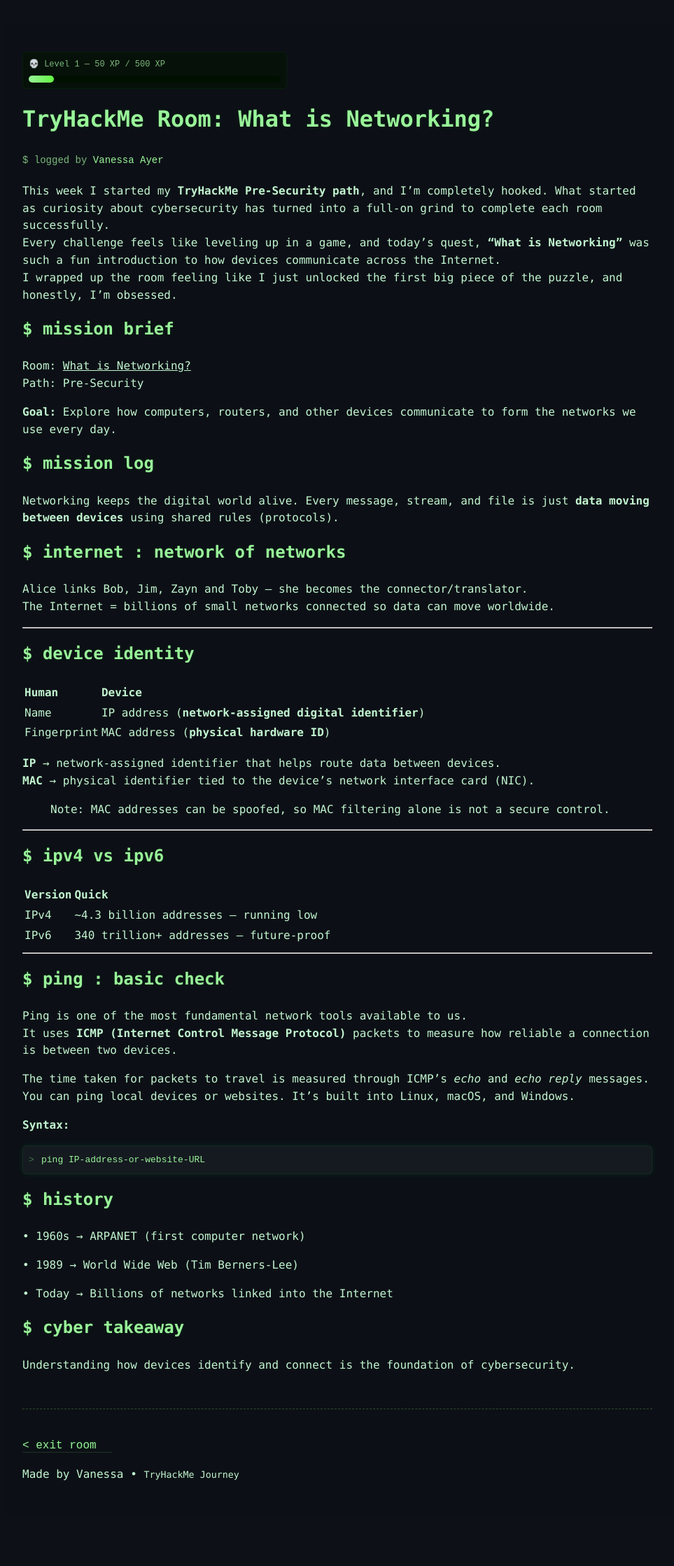
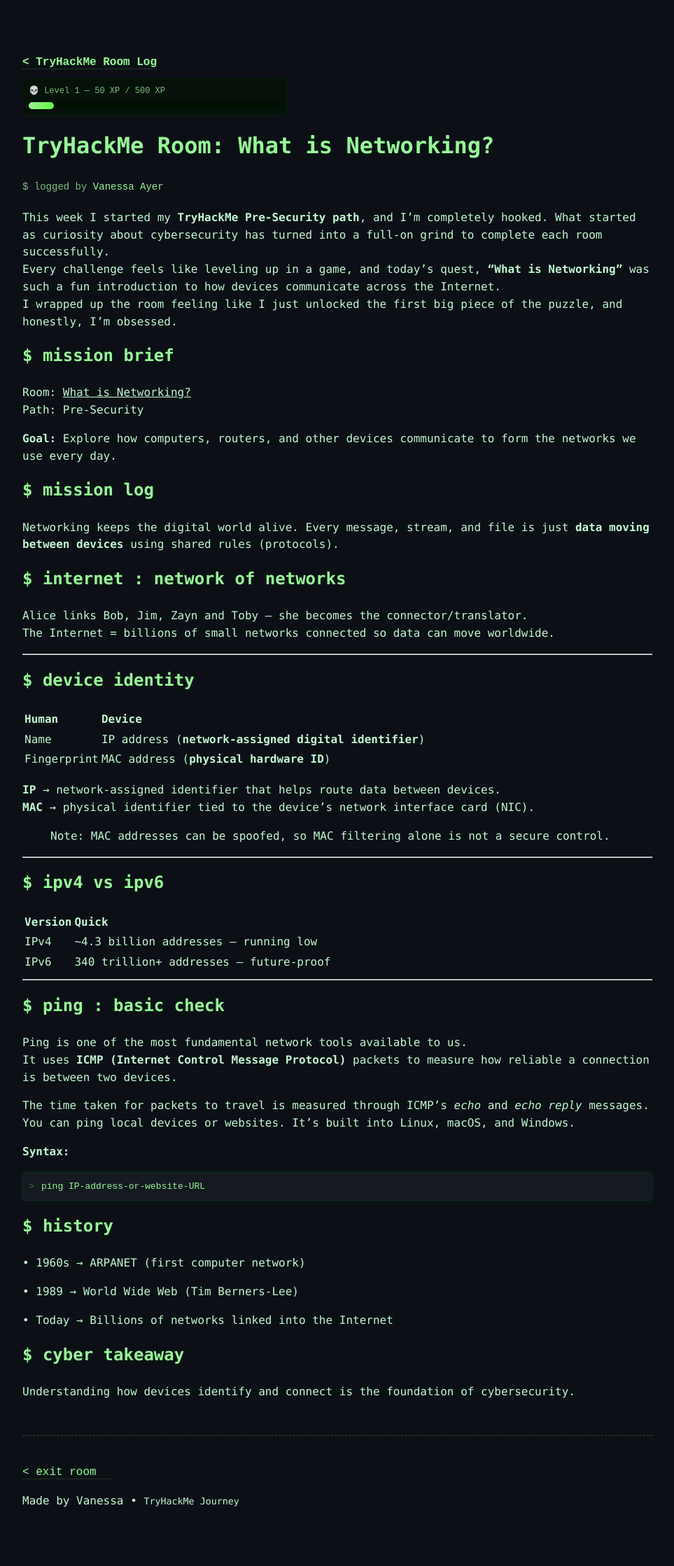
Before and after one commit to vanessa-ayer/tryhackme-log, a Jekyll site: the page built from _posts/2025-10-12-what-is-networking.md, in a window 1280 px wide. Shown: the whole page at 70% size, without its empty margins (32-995 px from the left). Built offline with Jekyll 4.4.1, drawn with Linux system fonts in a browser that asks for light colours; before the commit the page ends 2200 px from its top, so only the background shows below that.

Commit message:
layout / add TryHackMe Room Log home link above xp bar on post pages

```diff
--- a/_layouts/post.html
+++ b/_layouts/post.html
@@ -11,8 +11,17 @@
 	</head>
 	<body>
 		<div class="site">
-			<!-- XP bar only (no site title/description) -->
-			<header class="site-header">{% include xpbar.html %}</header>
+			<header class="site-header post-top">
+				<h2 class="home-link">
+					<a
+						href="{{ site.baseurl }}/"
+						aria-label="Return to TryHackMe Log home"
+					>
+						&lt; TryHackMe Room Log
+					</a>
+				</h2>
+				{% include xpbar.html %}
+			</header>
 
 			<main class="site-content">
 				<h1 class="type-header title" data-text="{{ page.title }}">
--- a/assets/css/custom.css
+++ b/assets/css/custom.css
@@ -231,6 +231,24 @@ a:hover {
 	margin-left: 2px;
 }
 
+.home-link {
+	font-family: 'Source Code Pro', monospace;
+	font-size: 16px;
+	margin-bottom: 10px;
+}
+
+.home-link a {
+	color: var(--accent);
+	text-decoration: none;
+	border-bottom: 1px dotted rgba(156, 255, 107, 0.3);
+	transition: all 0.2s ease;
+}
+
+.home-link a:hover {
+	text-shadow: 0 0 6px rgba(0, 255, 0, 0.35);
+	border-bottom: 1px solid var(--accent);
+}
+
 .cursor {
 	display: inline-block;
 	width: 10px;
```
